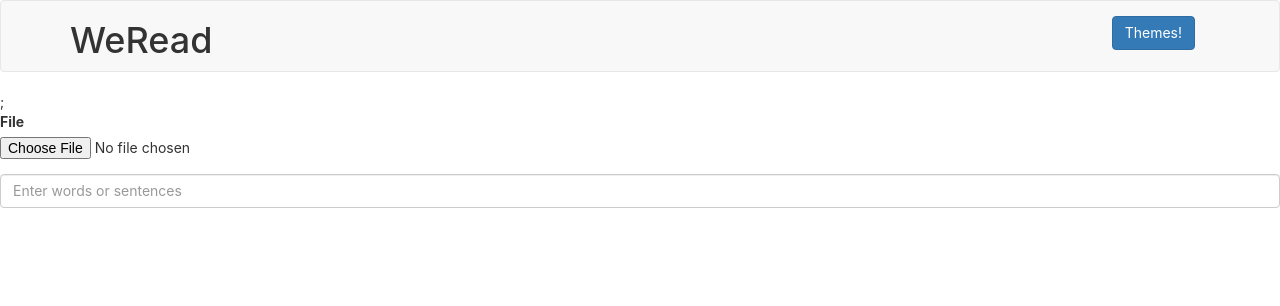
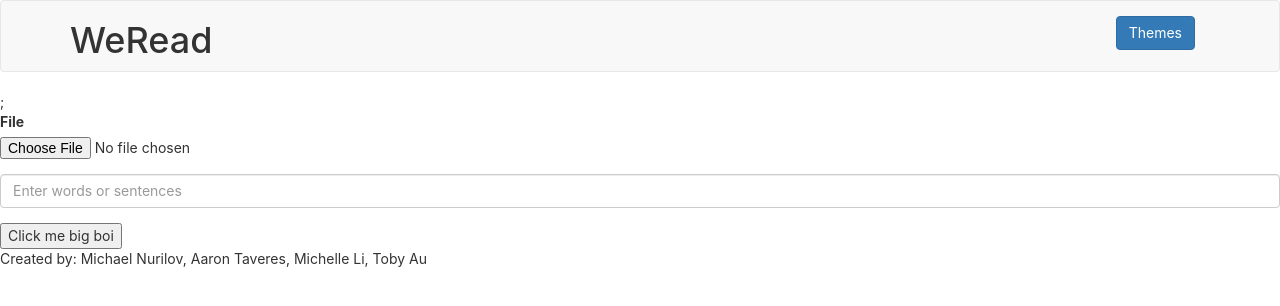
Before and after one commit to aarondtaveras/cooperhack2018, a React (Create React App) app in the folder Main/: page / in a window 1280 px wide. Shown: the top 306 px of the page. Built offline with nearby package versions, Linux system fonts and the light colour scheme.

Commit message:
I contributed

```diff
--- a/Main/src/App.js
+++ b/Main/src/App.js
@@ -3,6 +3,8 @@ import './App.css';
 import Navbar from './components/Navbar';
 import Input from './components/Input';
 import ImportFile from './components/Import';
+import Main from './components/Main';
+import Footer from './components/Footer';
 
 class App extends Component {
   render() {
@@ -11,6 +13,8 @@ class App extends Component {
         <Navbar />
         <ImportFile />
         <Input />
+        <Main />
+        <Footer />
       </div>
     );
   }
--- /dev/null
+++ b/Main/src/components/Footer.js
@@ -0,0 +1,19 @@
+import React, { Component } from 'react';
+
+class Footer extends Component {
+  state = {
+    firstName: 'Michael Nurilov',
+    secondName: 'Aaron Taveres',
+    thirdName: 'Michelle Li',
+    fourthName: 'Toby Au'
+  }
+  render() {
+    return (
+      <div className="FooterText">
+        <p>Created by: {this.state.firstName}, {this.state.secondName}, {this.state.thirdName}, {this.state.fourthName}</p>
+      </div>
+    );
+  }
+}
+
+export default Footer;
--- a/Main/src/components/Main.js
+++ b/Main/src/components/Main.js
@@ -4,10 +4,15 @@ class Main extends Component {
   render() {
     return (
       <div className="MainBox">
-
+      <button onClick={ this.handleClick}>Click me big boi</button>
       </div>
     );
   }
 }
 
+function handleClick(e)
+{
+  console.log(e.target);
+}
+
 export default Main;
--- a/Main/src/components/Navbar.js
+++ b/Main/src/components/Navbar.js
@@ -13,7 +13,7 @@ class MainNav extends Component {
         <Navbar.Collapse>
           <Nav pullRight>
             <NavItem eventKey={1} href="#">
-              <Button bsStyle="primary">Themes!</Button>
+              <Button bsStyle="primary">Themes</Button>
             </NavItem>
           </Nav>
         </Navbar.Collapse>
```
Also changed, not shown: 2 other files (tests, documents, lock files or other folders).
